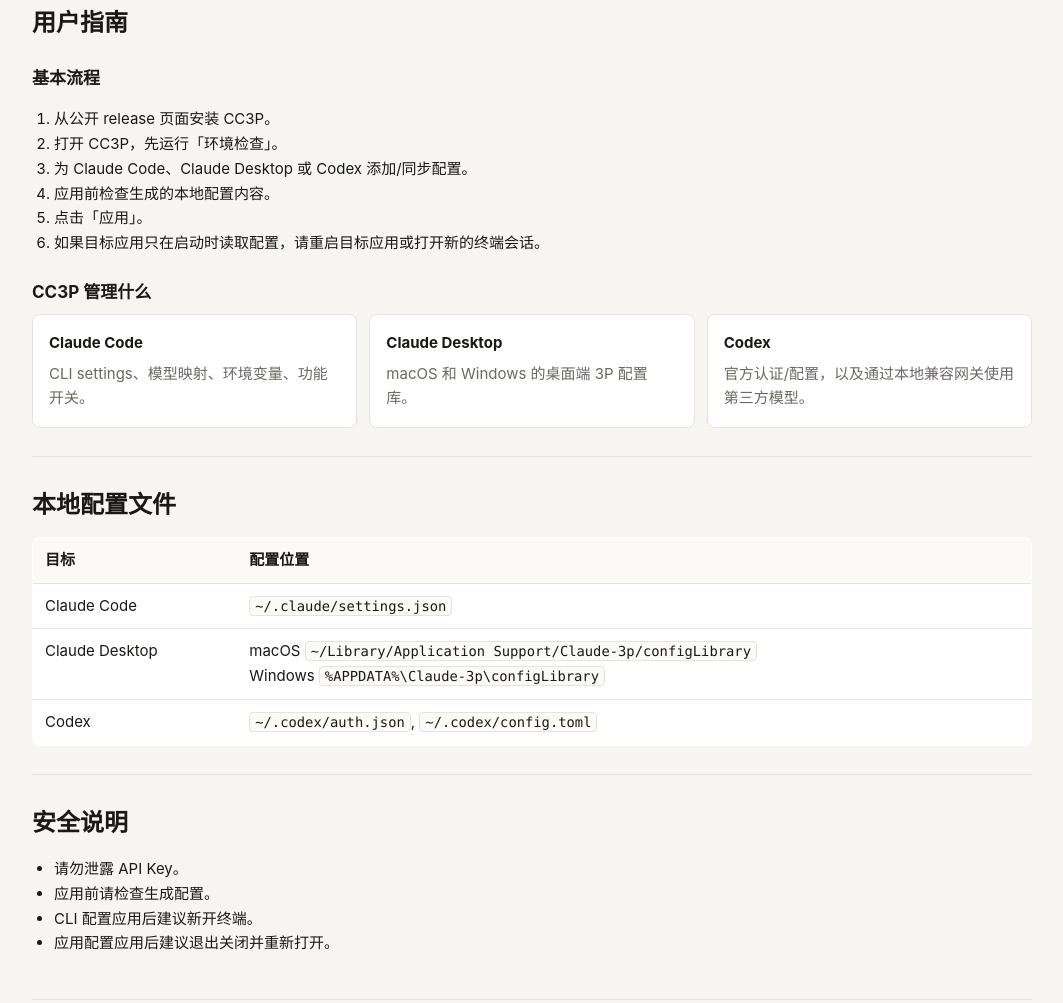
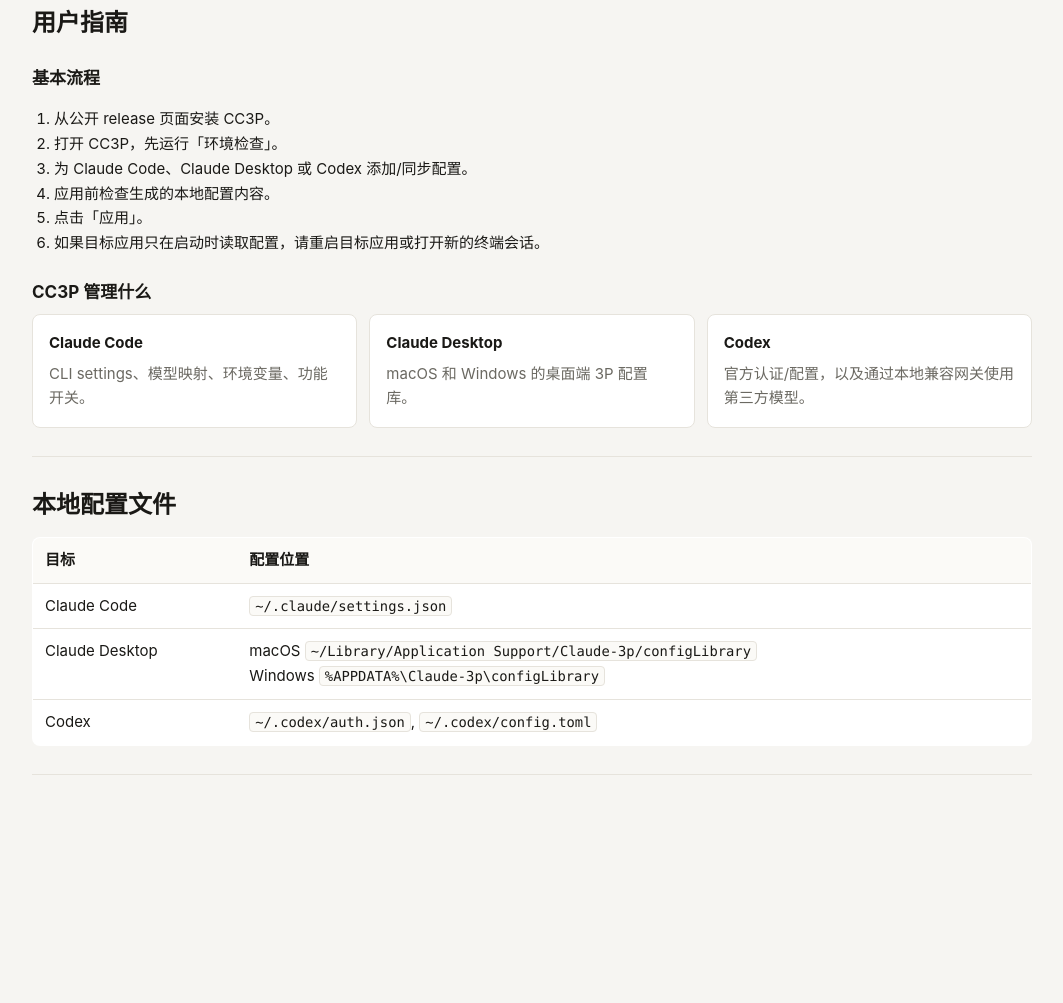
Before and after one commit to sssstwee/cc3p-download, a plain HTML site: page index.html in a window 1280 px wide. Shown: the part 1091-2094 px from the top of the page, without its empty margins (108-1171 px from the left). After the commit the page ends 1922 px from the top, so only its background shows below. Drawn offline with Linux system fonts and the light colour scheme.

Commit message:
Remove safety section from public guide

```diff
--- a/index.html
+++ b/index.html
@@ -456,22 +456,6 @@
         </table>
       </section>
 
-      <section>
-        <h2>
-          <span class="lang-inline" data-lang="zh">安全说明</span>
-          <span class="lang-inline" data-lang="en">Safety</span>
-        </h2>
-        <ul>
-          <li class="lang-list" data-lang="zh">请勿泄露 API Key。</li>
-          <li class="lang-list" data-lang="zh">应用前请检查生成配置。</li>
-          <li class="lang-list" data-lang="zh">CLI 配置应用后建议新开终端。</li>
-          <li class="lang-list" data-lang="zh">应用配置应用后建议退出关闭并重新打开。</li>
-          <li class="lang-list" data-lang="en">Keep API keys private.</li>
-          <li class="lang-list" data-lang="en">Review generated config before applying.</li>
-          <li class="lang-list" data-lang="en">Open a new terminal session after applying CLI config.</li>
-          <li class="lang-list" data-lang="en">After applying app config, quit and reopen the target app.</li>
-        </ul>
-      </section>
     </main>
     <script>
       const root = document.documentElement;
```
Also changed, not shown: 1 other file.
